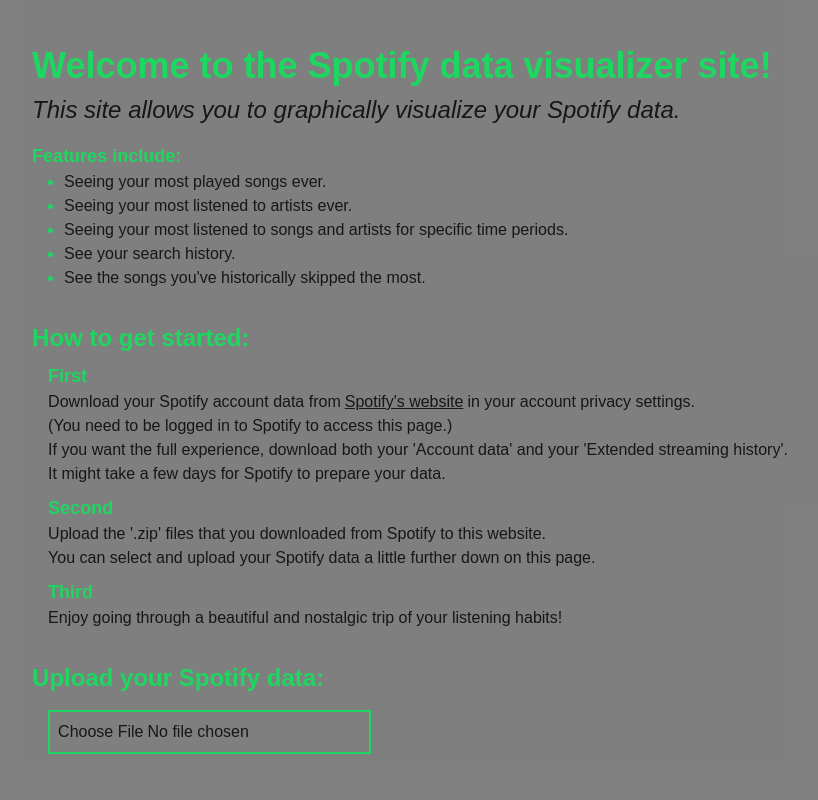
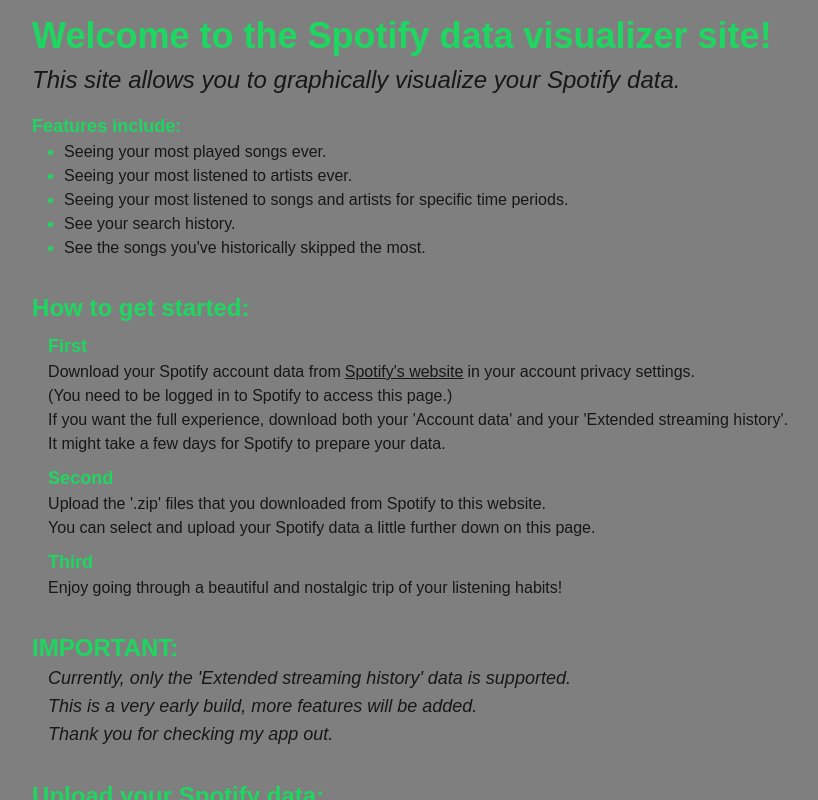
Before and after one commit to xahen/spotify-visualizer, a Next.js app: page / in a window 1280 px wide. Shown: the whole page, without its empty margins (230-1048 px from the left). Built offline with nearby package versions, Linux system fonts and the light colour scheme.

Commit message:
added explanatory 'early build' text

```diff
--- a/src/app/components/introduction.tsx
+++ b/src/app/components/introduction.tsx
@@ -52,6 +52,7 @@
             If you want the full experience, download both your &apos;Account
             data&apos; and your &apos;Extended streaming history&apos;.
           </p>
+
           <p>It might take a few days for Spotify to prepare your data.</p>
 
           <h4 className="mt-2 text-lg font-bold text-spotifygreen">Second</h4>
@@ -72,6 +73,18 @@
         </div>
       </section>
 
+      <section className="mt-8">
+        <h3 className="text-2xl font-bold text-spotifygreen">IMPORTANT:</h3>
+        <div className="ml-4 text-lg italic">
+          <p>
+            Currently, only the &apos;Extended streaming history&apos; data is
+            supported.
+          </p>
+          <p>This is a very early build, more features will be added.</p>
+          <p>Thank you for checking my app out.</p>
+        </div>
+      </section>
+
       {/* upload section */}
       <section className="mt-8">
         <h3 className="text-2xl font-bold text-spotifygreen">
```
